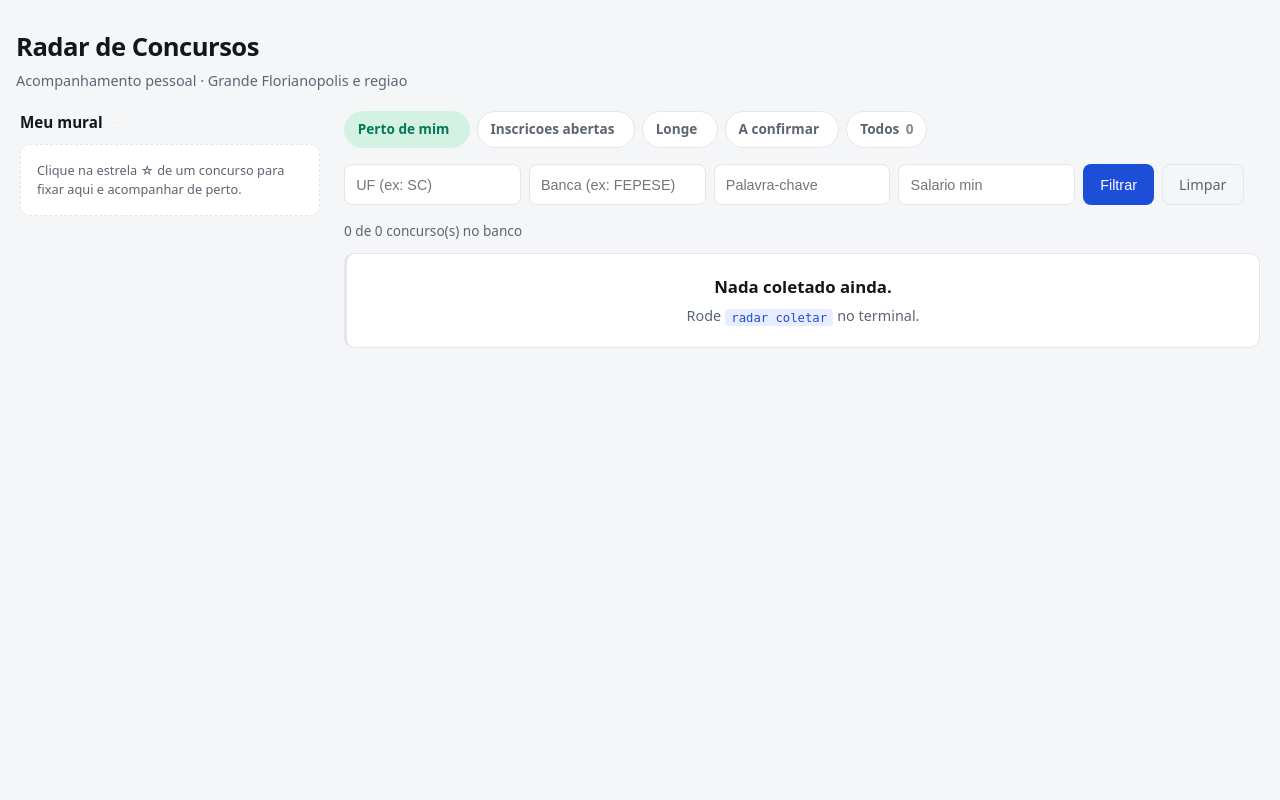
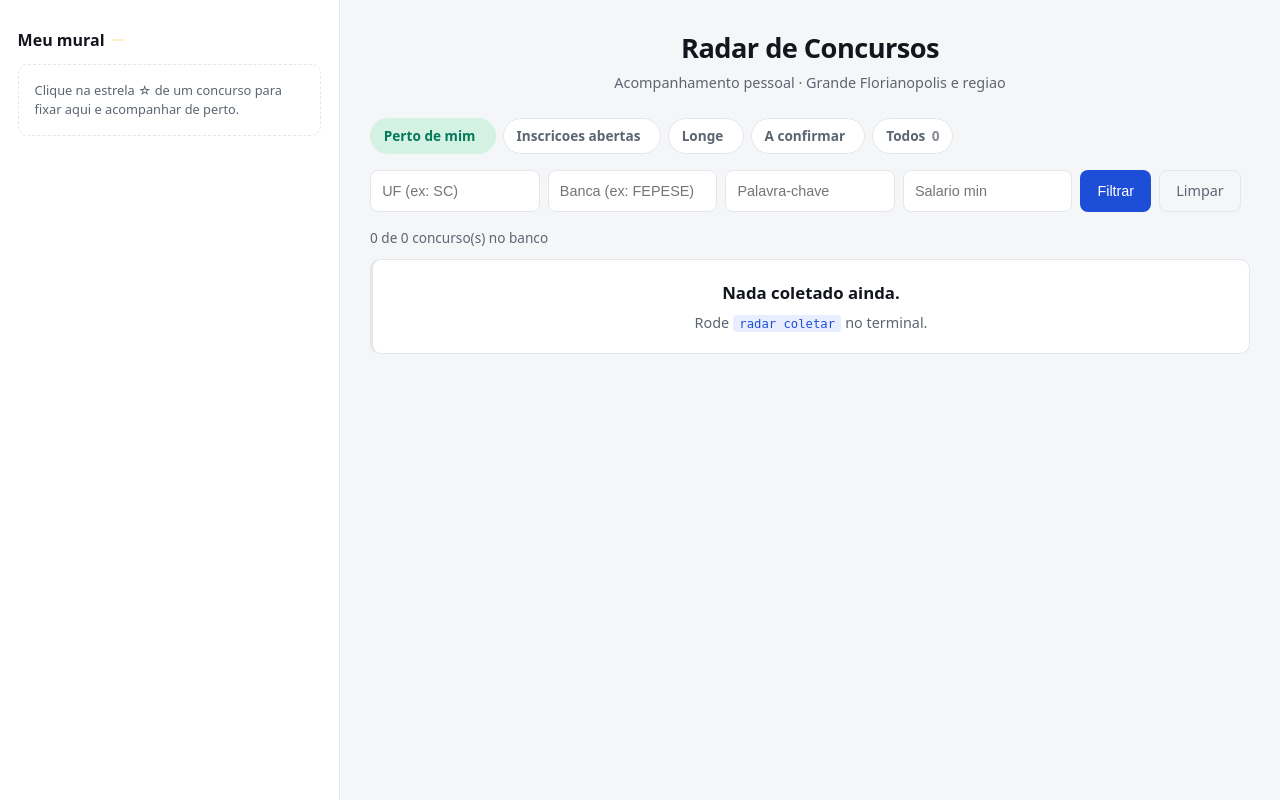
Before and after one commit to Gabrielrosasilva/Projeto-Concurso, a FastAPI app: page / in a window 1280 px wide. Run offline with FastAPI, Linux system fonts and the light colour scheme.

Commit message:
Mural colado na borda esquerda e titulo sobre a lista
A pedido: o mural virou uma faixa propria na borda esquerda da janela, em vez
de uma coluna dentro do container centralizado, e ficou mais largo - de 300px
para 340px. Ganhou fundo proprio e uma linha separando da lista, entao le como
painel lateral e nao como primeira coluna de conteudo.

Os cartoes do mural cresceram junto (titulo de .84 para .9rem, linhas de .75
para .8rem), porque agora ha espaco para isso.

O titulo "Radar de Concursos" saiu do canto superior esquerdo e passou para
dentro da coluna principal, centralizado - fica logo acima das abas, como
pedido.

No celular nada muda de proposito: a faixa perde a altura minima e a borda da
direita, ganha borda embaixo e continua no topo, porque os favoritos sao o que
eu quero ver primeiro. O ponto de quebra subiu de 860 para 900px, porque a
faixa ficou mais larga.

Conferido em 1366px e em 560px. Testes: 218, todos passando.

Co-Authored-By: Claude Opus 5 <noreply@anthropic.com>

```diff
--- a/src/radar/web/templates/index.html
+++ b/src/radar/web/templates/index.html
@@ -30,39 +30,51 @@
     }
 
     *{box-sizing:border-box}
-    body{margin:0;padding:1.75rem 1rem 4rem;background:var(--fundo);color:var(--texto);
+    body{margin:0;padding:0;background:var(--fundo);color:var(--texto);
          font-family:system-ui,-apple-system,"Segoe UI",sans-serif;line-height:1.5}
-    h1{margin:0 0 .2rem;font-size:1.6rem;letter-spacing:-.02em}
-    .subtitulo{margin:0 0 1.25rem;color:var(--suave);font-size:.9rem}
 
-    /* Mural a esquerda, lista a direita. No celular vira uma coluna so, com o
-       mural em cima: os favoritos sao o que eu quero ver primeiro. */
-    .quadro{max-width:1240px;margin:0 auto;display:grid;gap:1.5rem;
-            grid-template-columns:300px minmax(0,1fr);align-items:start}
-    /* minmax(0,1fr) e nao 1fr: `1fr` sozinho nao encolhe abaixo do conteudo
+    /* O mural e uma faixa colada na borda esquerda da janela; a lista fica no
+       resto e se centraliza sozinha. No celular vira uma coluna so, com o
+       mural em cima - os favoritos sao o que eu quero ver primeiro.
+       minmax(0,1fr) e nao 1fr: `1fr` sozinho nao encolhe abaixo do conteudo
        minimo da coluna, e um titulo longo poderia furar a largura da tela. */
-    @media (max-width:860px){ .quadro{grid-template-columns:minmax(0,1fr)} }
+    .quadro{display:grid;grid-template-columns:340px minmax(0,1fr);
+            align-items:start}
+    @media (max-width:900px){ .quadro{grid-template-columns:minmax(0,1fr)} }
     .mural,main{min-width:0}
+
+    main{padding:1.75rem 1.25rem 4rem;max-width:920px;margin:0 auto;width:100%}
+    /* O titulo fica sobre a lista, nao sobre o mural. */
+    .cabecalho{text-align:center;margin-bottom:1.5rem}
+    h1{margin:0 0 .2rem;font-size:1.7rem;letter-spacing:-.02em}
+    .subtitulo{margin:0;color:var(--suave);font-size:.9rem}
+
     /* titulo longo sem espaco (URL, nome comprido) nao pode furar a coluna */
     .titulo,.fixado a{overflow-wrap:anywhere}
 
     /* ----------------------------------------------------------- mural --- */
-    .mural{position:sticky;top:1rem}
-    .mural h2{font-size:.95rem;margin:0 0 .6rem;display:flex;align-items:center;
+    .mural{position:sticky;top:0;align-self:stretch;min-height:100vh;
+      padding:1.75rem 1.1rem 2rem;background:var(--cartao);
+      border-right:1px solid var(--borda)}
+    @media (max-width:900px){
+      .mural{position:static;min-height:0;border-right:0;
+        border-bottom:1px solid var(--borda)}
+    }
+    .mural h2{font-size:1rem;margin:0 0 .75rem;display:flex;align-items:center;
       gap:.4rem}
     .mural h2 .n{background:var(--estrela-fraca);color:var(--estrela);
       font-size:.75rem;padding:.05rem .45rem;border-radius:999px}
     .mural ul{list-style:none;padding:0;margin:0;display:grid;gap:.5rem;
       grid-template-columns:minmax(0,1fr)}
     .fixado{background:var(--cartao);border:1px solid var(--borda);
-      border-left:4px solid var(--remoto);border-radius:10px;padding:.6rem .7rem}
+      border-left:4px solid var(--remoto);border-radius:10px;padding:.75rem .85rem}
     .fixado.nucleo{border-left-color:var(--nucleo);background:var(--nucleo-fraco)}
     .fixado.proximo{border-left-color:var(--proximo);background:var(--proximo-fraco)}
     .fixado.indefinida{border-left-color:var(--indef);background:var(--indef-fraco)}
     .fixado a{color:var(--texto);text-decoration:none;font-weight:600;
-      font-size:.84rem;display:block;margin-bottom:.35rem}
+      font-size:.9rem;display:block;margin-bottom:.4rem}
     .fixado a:hover{text-decoration:underline}
-    .fixado .linha{font-size:.75rem;color:var(--suave);display:block}
+    .fixado .linha{font-size:.8rem;color:var(--suave);display:block}
     .fixado .valor{font-weight:700;color:var(--texto)}
     .fixado .fecha{color:var(--prazo);font-weight:700}
     .fixado .topo-fixado{display:flex;gap:.4rem;align-items:flex-start}
@@ -258,9 +270,6 @@
   </li>
 {% endmacro %}
 
-<h1>Radar de Concursos</h1>
-<p class="subtitulo">Acompanhamento pessoal &middot; Grande Florianopolis e regiao</p>
-
 <div class="quadro">
 
   {# ------------------------------------------------------ mural ---------- #}
@@ -315,6 +324,11 @@
 
   {# ------------------------------------------------------ lista ---------- #}
   <main>
+    <header class="cabecalho">
+      <h1>Radar de Concursos</h1>
+      <p class="subtitulo">Acompanhamento pessoal &middot; Grande Florianopolis e regiao</p>
+    </header>
+
     <nav>
       <a class="perto {{ 'ativo' if not relevancia and not todos and not abertas and not favoritos }}" href="/">
         Perto de mim <span class="n">{{ perto }}</span>
```
